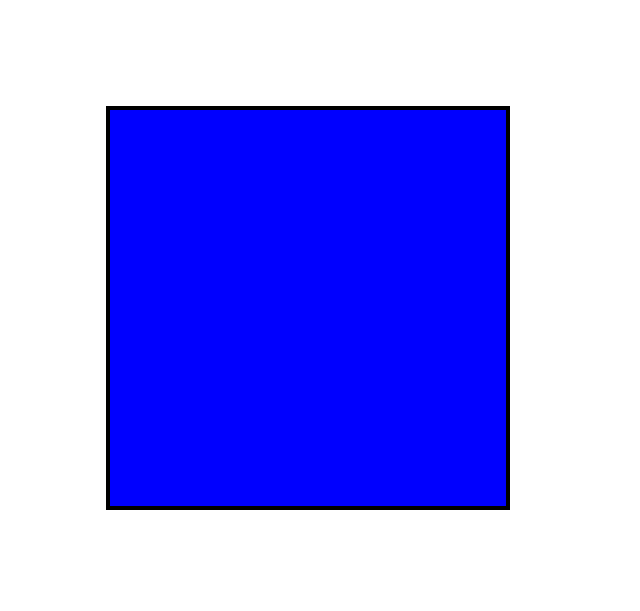
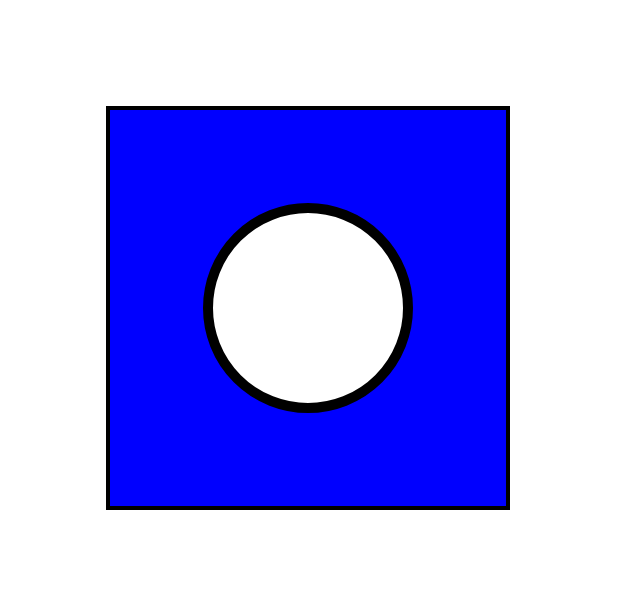
Before and after one commit to drscarbro/creative-coding, a plain HTML site: page fundamentals/index.html in a window 1280 px wide. Shown: the whole page, without its empty margins (0-640 px from the left). Drawn offline with Linux system fonts and the light colour scheme.

Commit message:
creates white circle centered in blue square

```diff
--- a/fundamentals/index.html
+++ b/fundamentals/index.html
@@ -25,6 +25,14 @@
         context.rect(x, y, height, width);
         context.fill();
         context.stroke();
+        // create a cirle inside the square
+        context.lineWidth = 10;
+        context.fillStyle = "white";
+        context.beginPath();
+        // center the circle
+        context.arc(center, center, x, 0, Math.PI*2);
+        context.fill();
+        context.stroke();
     </script>
 </body>
 </html>
```
